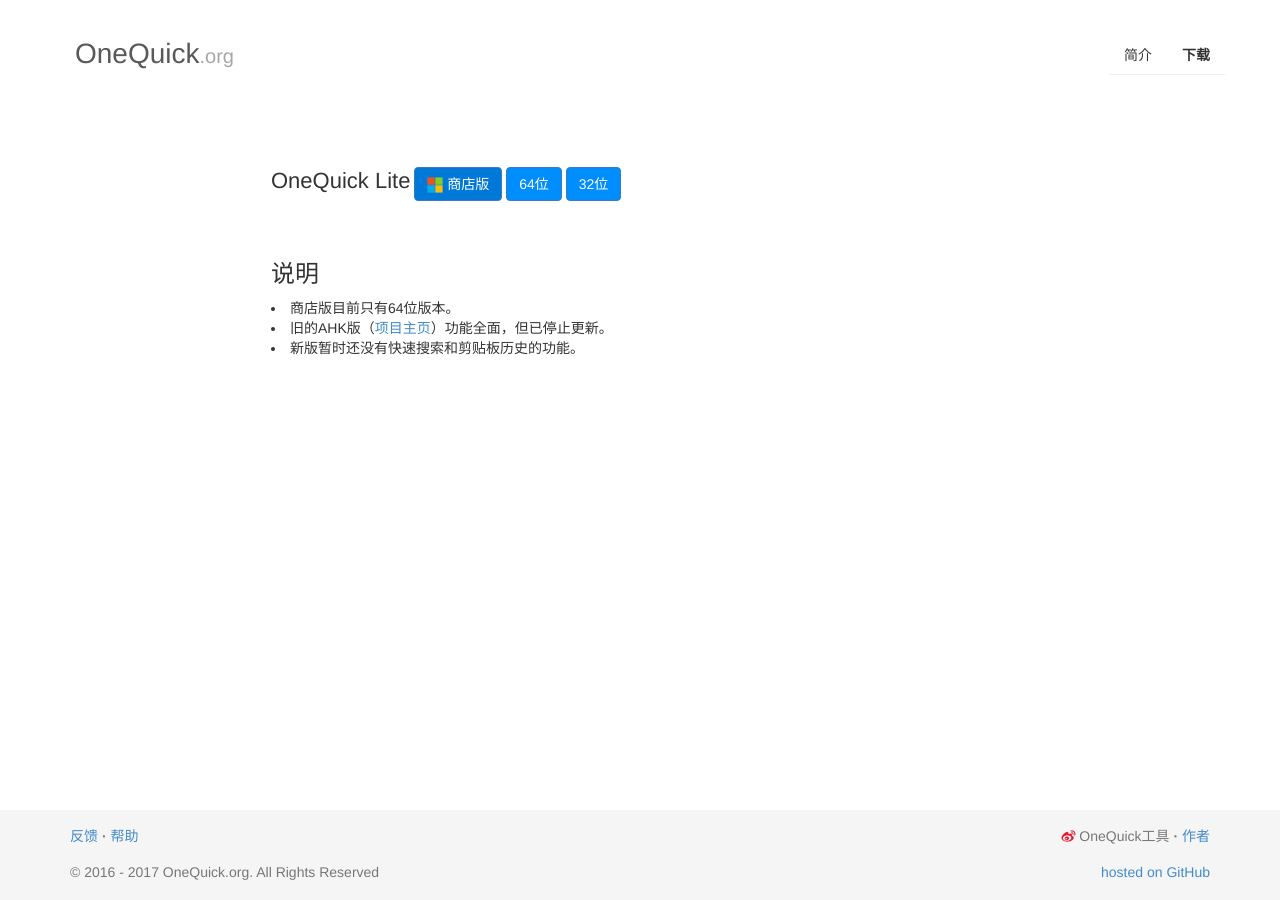
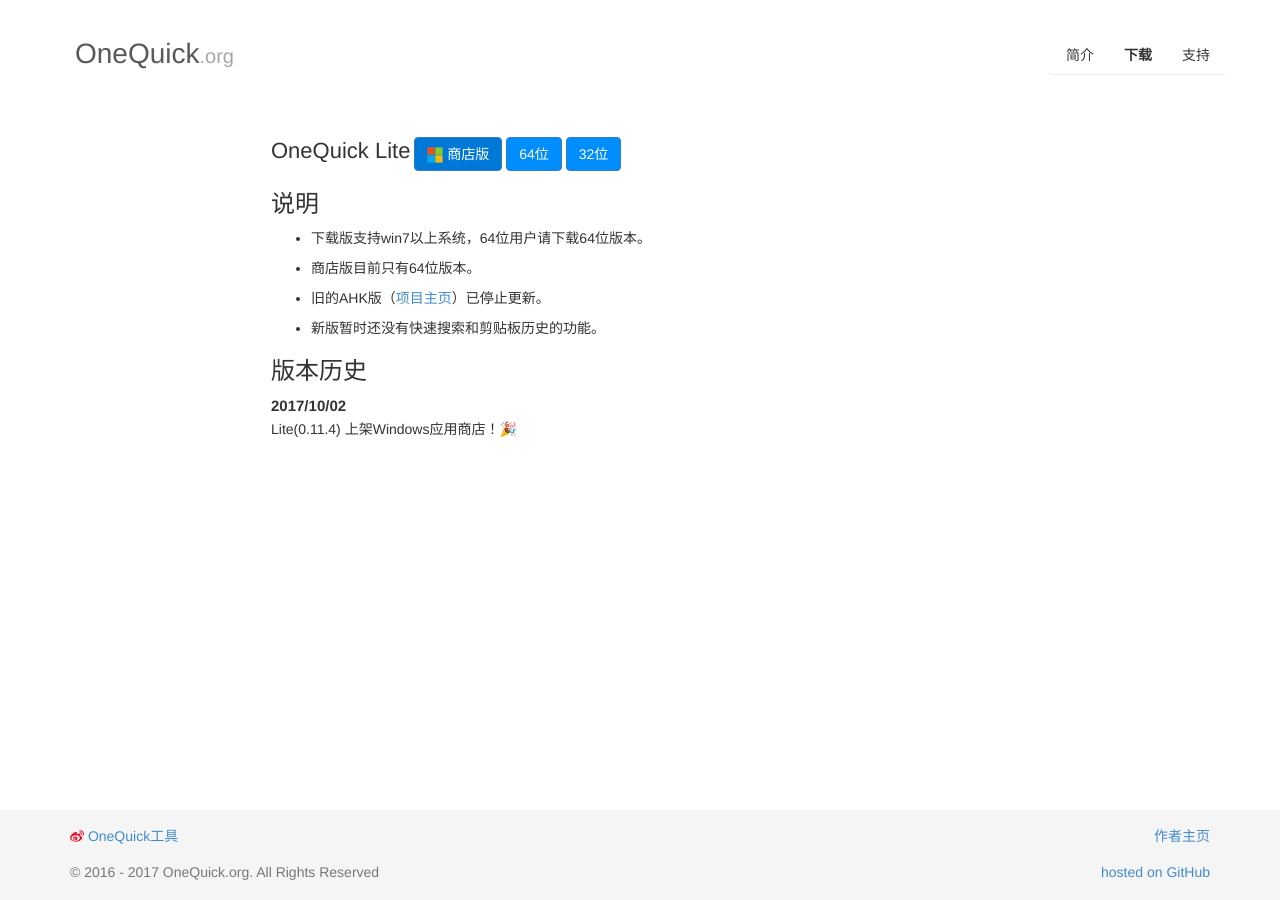
Before and after one commit to OneQuick/OneQuick.github.io-v1-legacy, a Jekyll site: the page built from download.md, in a window 1280 px wide. Built offline with Jekyll 4.4.1, drawn with Linux system fonts in a browser that asks for light colours.

Commit message:
new support page

```diff
--- a/_layouts/index.html
+++ b/_layouts/index.html
@@ -4,6 +4,8 @@
     <meta charset="utf-8">
     <meta http-equiv="X-UA-Compatible" content="chrome=1">
     <meta name="viewport" content="width=device-width, initial-scale=1, maximum-scale=1, user-scalable=0">
+    <meta name="keywords" content="OneQuick, OneQuick Lite, OneQuick Pro, Screen Border, Hot Corner, Hotkey, AutoHotkey">
+    <meta name="author" content="xujinkai.net">
     <title>{{ page.title }}</title>
 
 	<!-- 新 Bootstrap 核心 CSS 文件 -->
@@ -31,7 +33,8 @@
 
 		      <ul class="nav navbar-nav navbar-right">
 		        <li class="{%if page.active=='index'%}active{%endif%}"><a href="/">简介</a></li>
-		        <li class="{%if page.active=='download'%}active{%endif%}"><a href="/download">下载</a></li>
+            <li class="{%if page.active=='download'%}active{%endif%}"><a href="/download">下载</a></li>
+		        <li class="{%if page.active=='support'%}active{%endif%}"><a href="/support">支持</a></li>
 		      </ul>
 		</nav>
     </header>
@@ -41,16 +44,13 @@
       <footer class="footer">
       	<div class="container">
           <p class="text-muted">
-
-            <a href="/feedback" target="_blank">反馈</a>
-            <span style="font-weight: 600;">·</span>
-            <a href="/help" target="_blank">帮助</a>
+            <span>
+              <a href="http://weibo.com/onequick" target="_blank"><i class="fa fa-weibo" style="color: #e6162d;"></i>
+                <span>OneQuick工具</span>
+              </a>
+            </span>
             <span class="pull-right">
-              <a href="http://weibo.com/onequick" target="_blank"><i class="fa fa-weibo" style="color: #e6162d;"></i>
-                <span class="text-muted">OneQuick工具</span>
-              </a>
-              <span style="font-weight: 600;">·</span>
-              <a href="http://xujinkai.net" target="_blank">作者</a>
+              <a href="http://xujinkai.net" target="_blank">作者主页</a>
             </span>
           </p>
       		<p class="text-muted">© 2016 - 2017 OneQuick.org. All Rights Reserved
--- /dev/null
+++ b/_layouts/index2.html
@@ -0,0 +1,6 @@
+---
+layout: index
+---
+<div class="container" style=" max-width: 768px;">
+	{{content}}
+</div>
--- a/download.md
+++ b/download.md
@@ -1,12 +1,9 @@
 ---
 title: OneQuick - 下载
-layout: index
+layout: index2
 active: download
 ---
-
-<div class="container" style=" max-width: 768px;">
-
-<div class="row" style="margin: 50px 0;">
+<div style="margin: 20px 0;">
 	<p>
 		<span style="font-size: 22px;">OneQuick Lite</span>
 		<a href="https://www.microsoft.com/store/apps/9pfn5k6qxt46" target="_blank"><button type="button" class="btn btn-primary ms-store-dl">
@@ -17,16 +14,27 @@
 	</p>
 </div>
 
-<div>
-	<h3>说明</h3>
-	<li>
-		商店版目前只有64位版本。
-	</li>
-	<li>
-		旧的AHK版（<a href="https://github.com/XUJINKAI/OneQuick" target="_blank">项目主页</a>）功能全面，但已停止更新。
-	</li>
-	<li>
-		新版暂时还没有快速搜索和剪贴板历史的功能。
-	</li>
-</div>
-</div>
+### 说明
+
+- 下载版支持win7以上系统，64位用户请下载64位版本。
+
+- 商店版目前只有64位版本。
+
+- 旧的AHK版（<a href="https://github.com/XUJINKAI/OneQuick" target="_blank">项目主页</a>）已停止更新。
+
+- 新版暂时还没有快速搜索和剪贴板历史的功能。
+
+<style>
+h4 {
+	font-weight: bolder;
+	font-size: 15px;
+    margin-top: 14px;
+    margin-bottom: 4px;
+}
+</style>
+
+### 版本历史
+
+#### 2017/10/02
+
+Lite(0.11.4) 上架Windows应用商店！🎉
```
Also changed, not shown: index.md (+2 -2 lines), support.md (added, +29 -0 lines).
